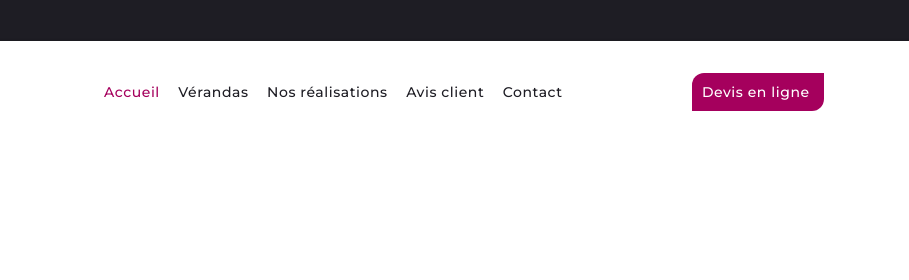
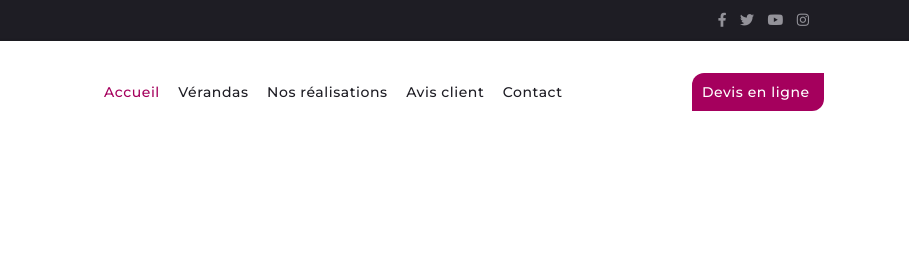
Before and after one commit to iobaidu5/veranda-28-new, a plain HTML site: page 404.html in a window 1280 px wide. Shown: the top 280 px of the page, 371-1280 px from the left. Drawn offline with nearby package versions, Linux system fonts and the light colour scheme.

Commit message:
icons added

```diff
--- a/404.html
+++ b/404.html
@@ -76,10 +76,10 @@
         </div>
         <div class="col-sm-6 text-right">
           <ul class="social">
-            <li><a class="fa fa-facebook"></a></li>
-            <li><a class="fa fa-twitter"></a></li>
-            <li><a class="fa fa-youtube"></a></li>
-            <li><a class="fa fa-instagram"></a></li>
+            <li><a class="fab fa-facebook-f"></a></li>
+            <li><a class="fab fa-twitter"></a></li>
+            <li><a class="fab fa-youtube"></a></li>
+            <li><a class="fab fa-instagram"></a></li>
           </ul>
         </div>
       </div>
```
Also changed, not shown: Nos-realisations.html (+4 -4 lines), Verandas-a-toiture-plate.html (+4 -4 lines), Verandas-en-L-rayonnantes.html (+4 -4 lines), Verandas-en-appui.html (+4 -4 lines), Verandas-en-pan-coupe.html (+4 -4 lines), Verandas-rayonnantes.html (+4 -4 lines), Verandas-victoriennes-toiture-aretier.html (+4 -4 lines), Verandas-victoriennes.html (+4 -4 lines), a-propos.html (+4 -4 lines), avis.html (+4 -4 lines), bhinternet.html (+4 -4 lines), contact.html (+4 -4 lines), devis.html (+4 -4 lines), index.html (+4 -4 lines), 5 more files.
